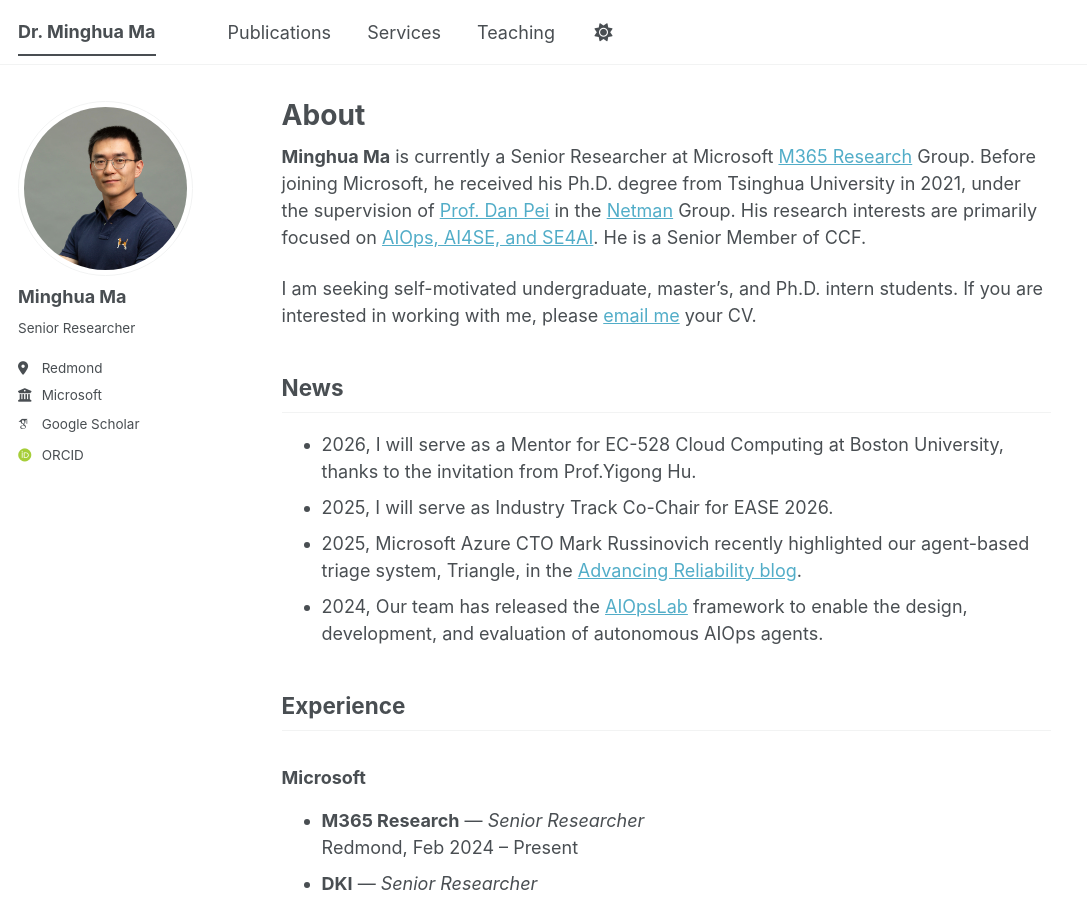
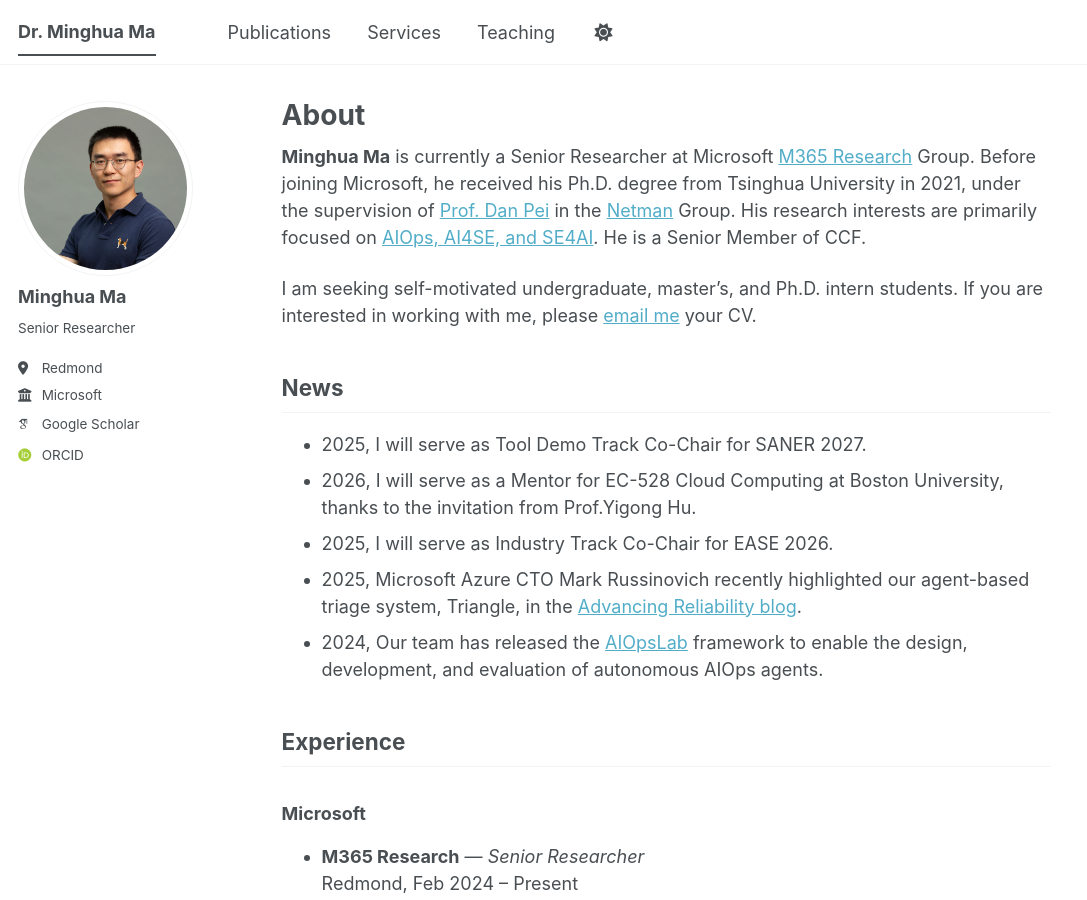
Before and after one commit to marvin233/marvin233.github.io, a Jekyll site: the page built from _pages/about.md, in a window 1280 px wide and 900 px high. Shown: the whole window, without its empty margins (0-1087 px from the left). Built offline with Jekyll 4.4.1, drawn with Linux system fonts in a browser that asks for light colours; some web fonts are replaced; a script bundle is joined from its source files by our own code; library files that are not in the unit come from our copies.

Commit message:
Update news section with SANER 2027 role
Added a new news item about serving as Tool Demo Track Co-Chair for SANER 2027.

```diff
--- a/_pages/about.md
+++ b/_pages/about.md
@@ -13,6 +13,7 @@ I am seeking self-motivated undergraduate, master's, and Ph.D. intern students.
 
 ## News
 
+- 2025, I will serve as Tool Demo Track Co-Chair for SANER 2027.
 - 2026, I will serve as a Mentor for EC-528 Cloud Computing at Boston University, thanks to the invitation from Prof.Yigong Hu.
 - 2025, I will serve as Industry Track Co-Chair for EASE 2026.
 - 2025, Microsoft Azure CTO Mark Russinovich recently highlighted our agent-based triage system, Triangle, in the [Advancing Reliability blog](https://azure.microsoft.com/en-us/blog/optimizing-incident-management-with-aiops-using-the-triangle-system/).
```
